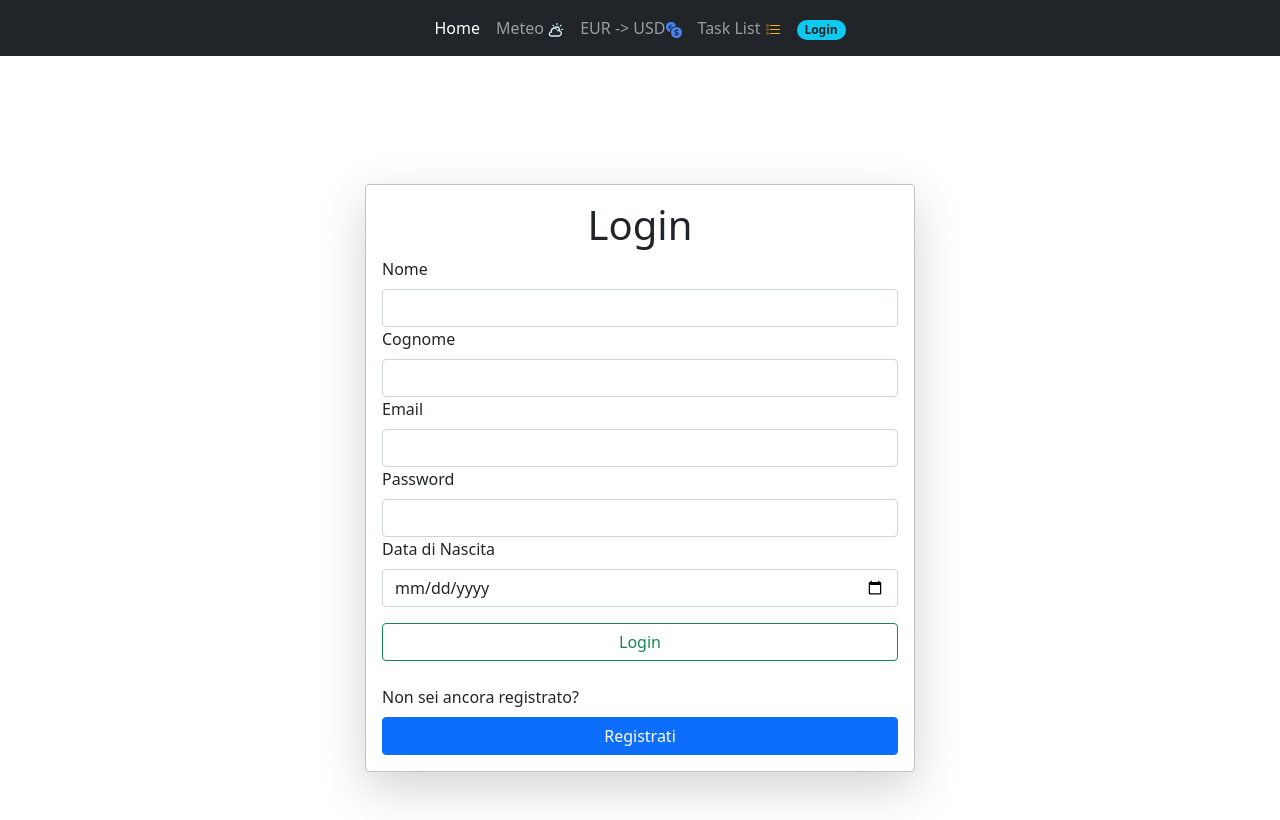
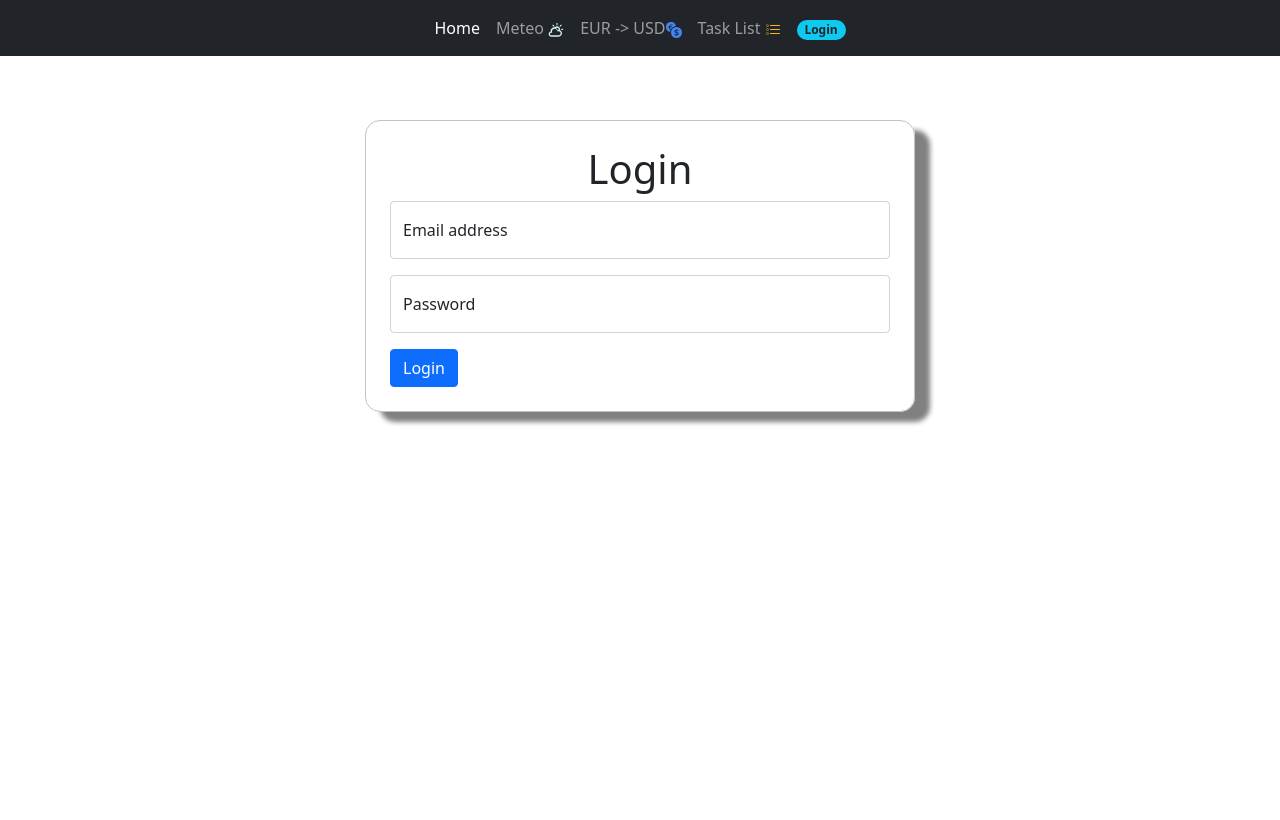
Before and after one commit to Chri2187/fullstack, a React (Create React App) app in the folder client/: page / in a window 1280 px wide. Built offline with nearby package versions, Linux system fonts and the light colour scheme.

Commit message:
minor update Login

```diff
--- a/client/src/App.js
+++ b/client/src/App.js
@@ -1,27 +1,28 @@
-import { BrowserRouter as Router, Routes, Route } from "react-router-dom";
-import Navbar from "./components/Navbar";
-import Converter from "./pages/Converter";
-import ErrorPage from "./pages/ErrorPage";
-import Home from "./pages/Home";
-import Meteo from "./pages/Meteo";
-import Register from "./pages/Register";
-import Tasks from "./pages/Tasks";
-import ProtectedRoutes from "./components/ProtectedRoutes";
+import { BrowserRouter as Router, Routes, Route } from 'react-router-dom';
+import Navbar from './components/Navbar';
+import Converter from './pages/Converter';
+import ErrorPage from './pages/ErrorPage';
+import Home from './pages/Home';
+import Meteo from './pages/Meteo';
+import Register from './pages/Register';
+import Tasks from './pages/Tasks';
+import ProtectedRoutes from './components/ProtectedRoutes';
+import Login from './pages/Login';
 
 function App() {
     return (
         <Router>
             <Navbar />
             <Routes>
-        <Route path="/" element={<Register />} />
+                <Route path='/' element={<Login />} />
                 <Route element={<ProtectedRoutes />}>
-          <Route path="/home" element={<Home />} />
-          <Route path="/converter" element={<Converter />} />
-          <Route path="/meteo" element={<Meteo />} />
-          <Route path="/tasks" element={<Tasks />} />
-          <Route path="/register" element={<Register />} />
+                    <Route path='/home' element={<Home />} />
+                    <Route path='/converter' element={<Converter />} />
+                    <Route path='/meteo' element={<Meteo />} />
+                    <Route path='/tasks' element={<Tasks />} />
+                    <Route path='/register' element={<Register />} />
                 </Route>
-        <Route path="*" element={<ErrorPage />} />
+                <Route path='*' element={<ErrorPage />} />
             </Routes>
         </Router>
     );
--- a/client/src/index.css
+++ b/client/src/index.css
@@ -53,9 +53,11 @@ code {
 /* Register-login */
 #formContainer {
     border: 1px solid rgb(194, 194, 194);
+    border-radius: 15px;
     max-width: 550px;
     padding: 1.5rem;
-    margin-top: 10%;
+    margin-top: 5%;
+    box-shadow: 15px 10px 5px grey;
 }
 
 /* Meteo App */
@@ -120,3 +122,7 @@ code {
 .form-select {
     max-width: 5.5rem;
 }
+
+.form-login {
+    box-shadow: 10px 10px 5px grey;
+}
--- /dev/null
+++ b/client/src/pages/Login.js
@@ -0,0 +1,92 @@
+import { useState } from 'react';
+import axios from 'axios';
+import Swal from 'sweetalert2';
+import { useNavigate } from 'react-router-dom';
+import FormInput from '../components/FormInput';
+const Login = () => {
+    const navigate = useNavigate();
+    const [email, setEmail] = useState('');
+    const [password, setPassword] = useState('');
+    const [redirect, setRedirect] = useState(false);
+    const urlBE = 'http://localhost:3001/api/auth';
+
+    const handleSubmit = async (e) => {
+        e.preventDefault();
+        try {
+            const response = await axios.post(urlBE + '/login', {
+                email,
+                password,
+            });
+            console.log(response.data);
+            if (response.data.user.email === email) {
+                localStorage.setItem('token', response.data.token);
+                localStorage.setItem('user', response.data.user.name);
+                navigate('/home');
+            } else {
+                Swal.fire({
+                    icon: 'error',
+                    title: 'Oops...',
+                    text: 'Something went wrong - Check credentials',
+                });
+            }
+
+            Swal.fire({
+                icon: 'success',
+                title: 'Ok',
+                text: 'Login successful!',
+                showConfirmButton: false,
+                timer: 1000,
+            });
+            // setTimeout(() => {
+            //     window.location.reload(false);
+            // }, 1000);
+        } catch (err) {
+            Swal.fire({
+                icon: 'error',
+                title: 'Oops...',
+                text: 'Something went wrong - Check credentials',
+            });
+        }
+    };
+    return (
+        <>
+            <div id='formContainer' className='container w-50'>
+                <h1 className='text-center'>Login</h1>
+                <form onSubmit={handleSubmit}>
+                    <div class='form-floating mb-3'>
+                        <input
+                            type='email'
+                            class='form-control'
+                            id='floatingInput'
+                            placeholder='name@example.com'
+                            value={email}
+                            onChange={(e) => {
+                                setEmail(e.target.value);
+                            }}
+                        />
+                        <label for='floatingInput'>Email address</label>
+                    </div>
+                    <div class='form-floating mb-3'>
+                        <input
+                            type='password'
+                            class='form-control'
+                            id='floatingPassword'
+                            placeholder='Password'
+                            value={password}
+                            onChange={(e) => {
+                                setPassword(e.target.value);
+                            }}
+                        />
+                        <label for='floatingPassword'>Password</label>
+                    </div>
+
+                    <button type='submit' class='btn btn-primary'>
+                        Login
+                    </button>
+                </form>
+            </div>
+        </>
+    );
+};
+
+export default Login;
--- a/client/src/pages/Register.js
+++ b/client/src/pages/Register.js
@@ -28,11 +28,16 @@ const Register = () => {
 
     const handleSubmit = (e) => {
         e.preventDefault();
-    const { name, lastname, email, password, birthDay, isRegistered } = values;
+        const { name, lastname, email, password, birthDay, isRegistered } =
+            values;
 
         // if (!lastname || !email || !password || (!name && !isRegistered)) {
         if (!email || !password) {
-      Swal.fire('I campi Email e Password sono obbligatori', '', 'warning');
+            Swal.fire(
+                'I campi Email e Password sono obbligatori',
+                '',
+                'warning'
+            );
             return;
         }
 
@@ -55,10 +60,7 @@ const Register = () => {
 
     return (
         <>
-      <div
-        id='formContainer'
-        className='container shadow-lg p-3 mb-5 bg-body rounded'
-      >
+            <div id='formContainer' className='container p-3 mb-5 bg-body '>
                 <h1 className='text-center'>
                     {values.isRegistered ? 'Login' : 'Registrati'}
                 </h1>
@@ -103,7 +105,10 @@ const Register = () => {
                         />
                     </div>
                     <div className='d-grid gap-2'>
-            <button type='submit' className='btn btn-outline-success mb-3'>
+                        <button
+                            type='submit'
+                            className='btn btn-outline-success mb-3'
+                        >
                             {!values.isRegistered ? 'Registrati' : 'Login'}
                         </button>
                         <p className='m-0 '>
```
Also changed, not shown: 2 other files (tests, documents, lock files or other folders). Lines whose indentation alone changed are shown as unchanged.
